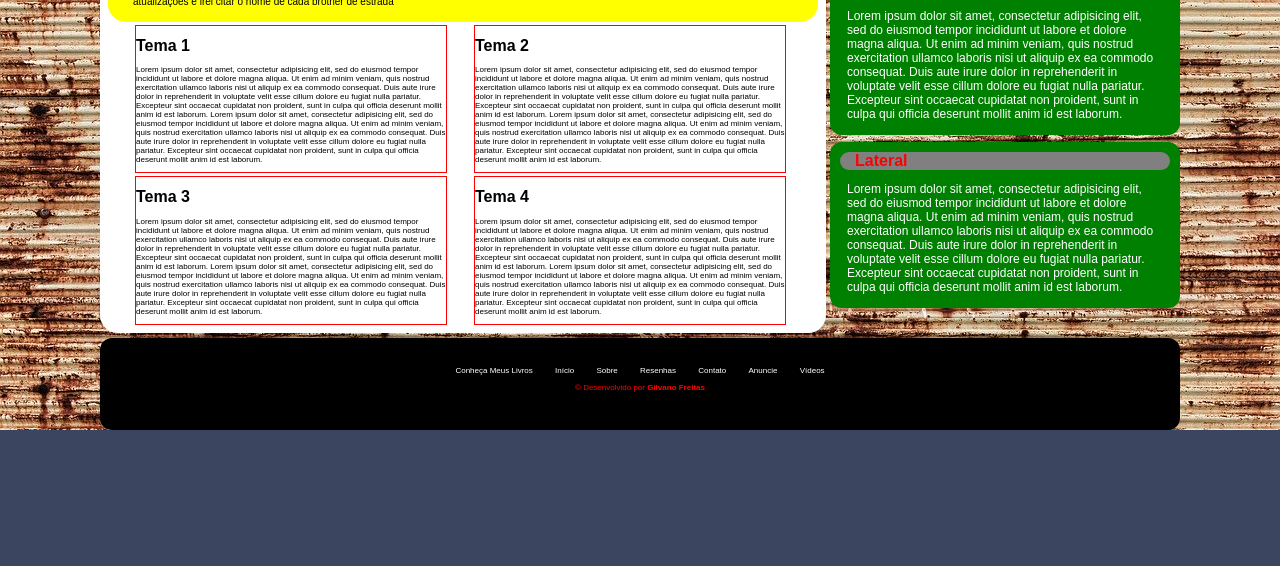
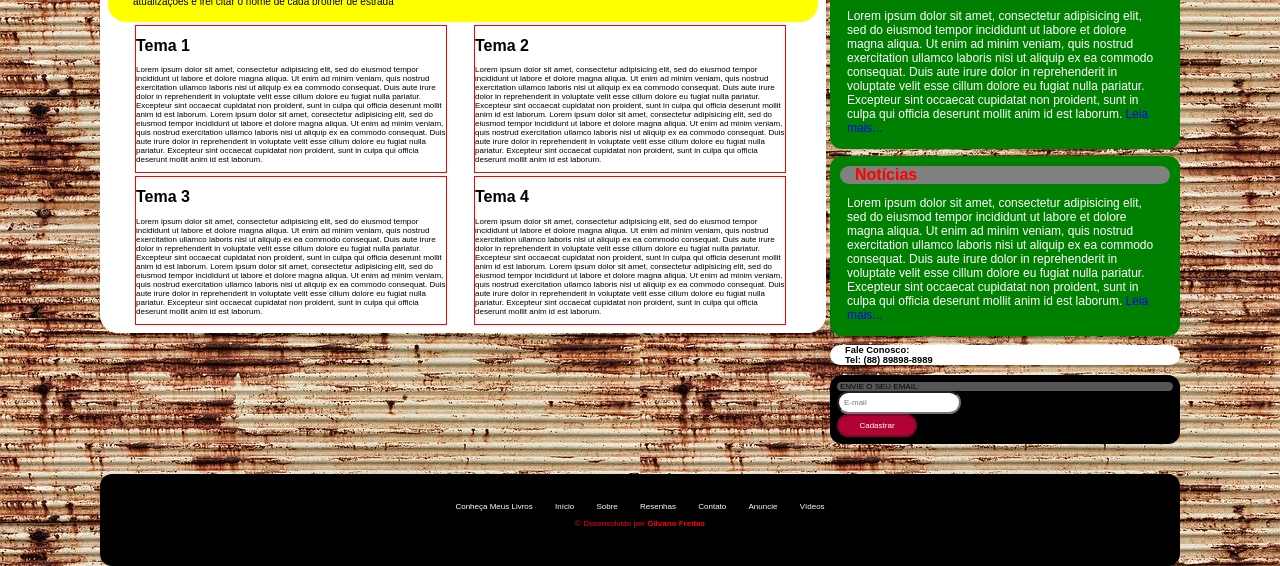
Before and after one commit to Gilvano333/Meu_site, a plain HTML site: page index.html in a window 1280 px wide. Shown: the part 960-1526 px from the top of the page. Before the commit the page ends 1390 px from the top, so only its background shows below. Drawn offline with Linux system fonts and the light colour scheme.

Commit message:
adicionar style para a lateral

```diff
--- a/css/style.css
+++ b/css/style.css
@@ -191,6 +191,45 @@ h1#docu0 {
 	border-radius: 12px;
 }
 
+/* Formatação de Formulários */
+
+
+#fale {
+	background: white;
+	padding-left: 15px;
+	border-radius: 12px;
+}
+label {
+	background: #565656;
+	border-radius: 12px;
+	padding-left: 3px;
+	text-transform: uppercase;
+	display: block;
+	cursor: pointer;
+}
+
+input {
+	padding: 5px;
+	font-size: 1.0em;
+	background-color: #fff;
+	border-radius: 12px;
+}
+
+input.submit {
+	width: 80px;
+	color: #fff;
+	background-color: #b10333;
+	border: 2px solid #870529;
+}
+
+form  {
+	padding: 7px;
+	background: #000000;
+	border-radius: 12px;
+}
+
+
+
 
 
 
--- a/index.html
+++ b/index.html
@@ -150,14 +150,14 @@
 							consequat. Duis aute irure dolor in reprehenderit in voluptate velit esse
 							cillum dolore eu fugiat nulla pariatur. Excepteur sint occaecat cupidatat non
 							proident, sunt in culpa qui officia deserunt mollit anim id est laborum.
-
+							<a href="#" style="color: blue;">Leia mais...</a>
 						</p>
 
 					</article>
 				</section>
 
 				<section id="area-lateral3">
-					<h1 id="docu2">Lateral</h1>
+					<h1 id="docu2">Notícias</h1>
 					<article>
 						<p id="paragrafo-lateral">
 							Lorem ipsum dolor sit amet, consectetur adipisicing elit, sed do eiusmod
@@ -166,8 +166,26 @@
 							consequat. Duis aute irure dolor in reprehenderit in voluptate velit esse
 							cillum dolore eu fugiat nulla pariatur. Excepteur sint occaecat cupidatat non
 							proident, sunt in culpa qui officia deserunt mollit anim id est laborum.
+							<a href="#" style="color:blue;">Leia mais...</a>
 						</p>
 					</article>
+				</section>
+
+				<section class="formulario">
+					<h3 id="fale">Fale Conosco:<br>
+							Tel: (88) 89898-8989
+					</h3>
+					<div>
+						<form>
+							<div>
+								<label for="email">Envie o seu Email:</label>
+								<input type="text" name="email" id="email" placeholder="E-mail">
+							</div>
+							<div>
+								<input class="submit" type="submit" value="Cadastrar">
+							</div>
+						</form>
+					</div>
 				</section>
 			</aside><!--/Aside -->
 
```
